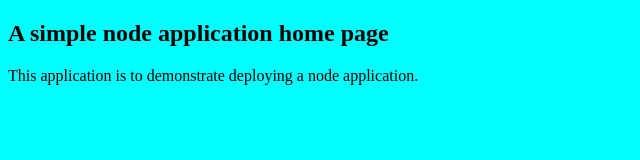
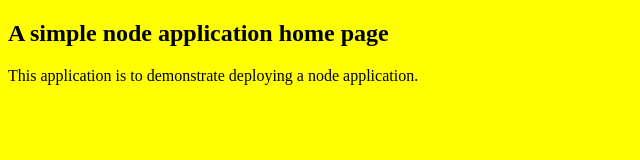
Before and after one commit to jinghuabi/node_jq, a website: page index.html in a window 1280 px wide. Shown: the whole page, without its empty margins (0-640 px from the left). Drawn offline with Linux system fonts and the light colour scheme.

Commit message:
changed the colour

```diff
--- a/index.html
+++ b/index.html
@@ -1,7 +1,7 @@
 <!DOCTYPE html>
 <html>
 <head><title>Basic Node App</title></head>
-<body style="background-color:aqua">
+<body style="background-color:yellow">
   <h2>A simple node application home page</h2>
   <p>This application is to demonstrate deploying a node application.</p>
 </body>
```
